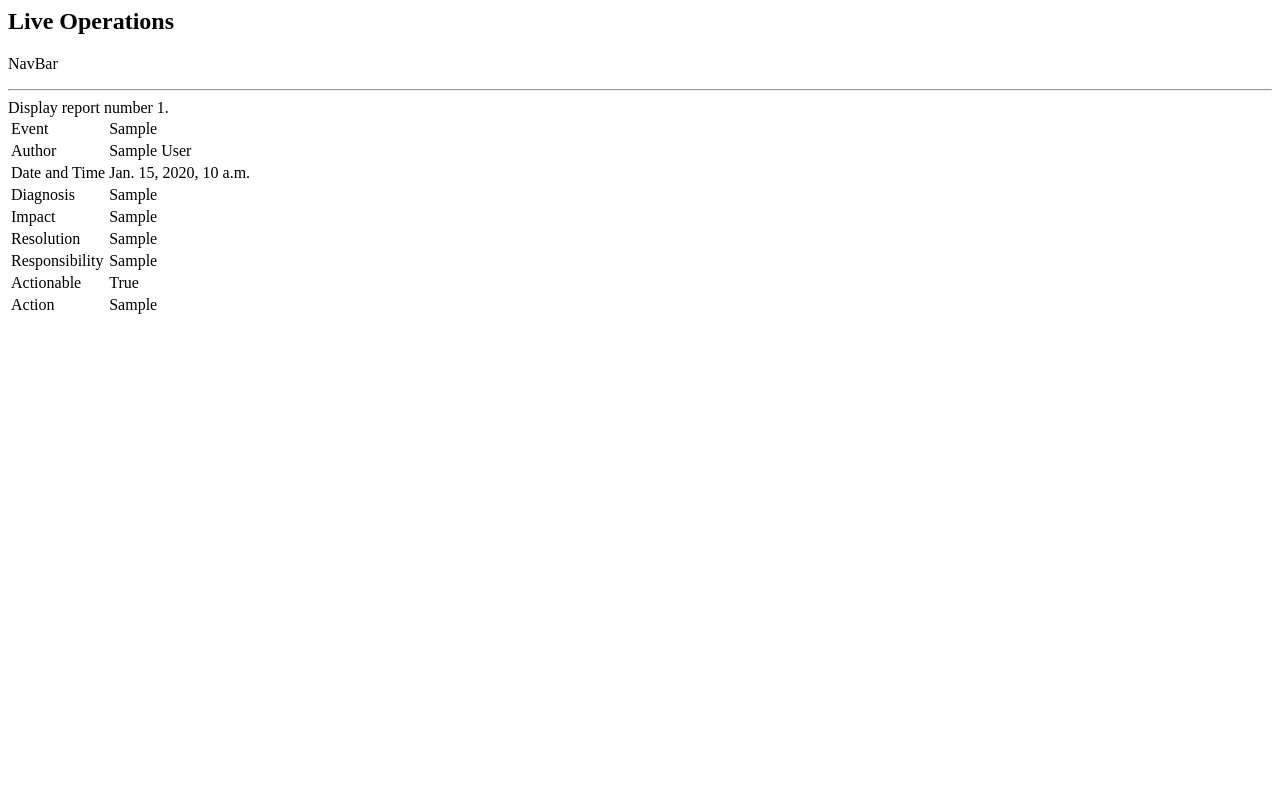
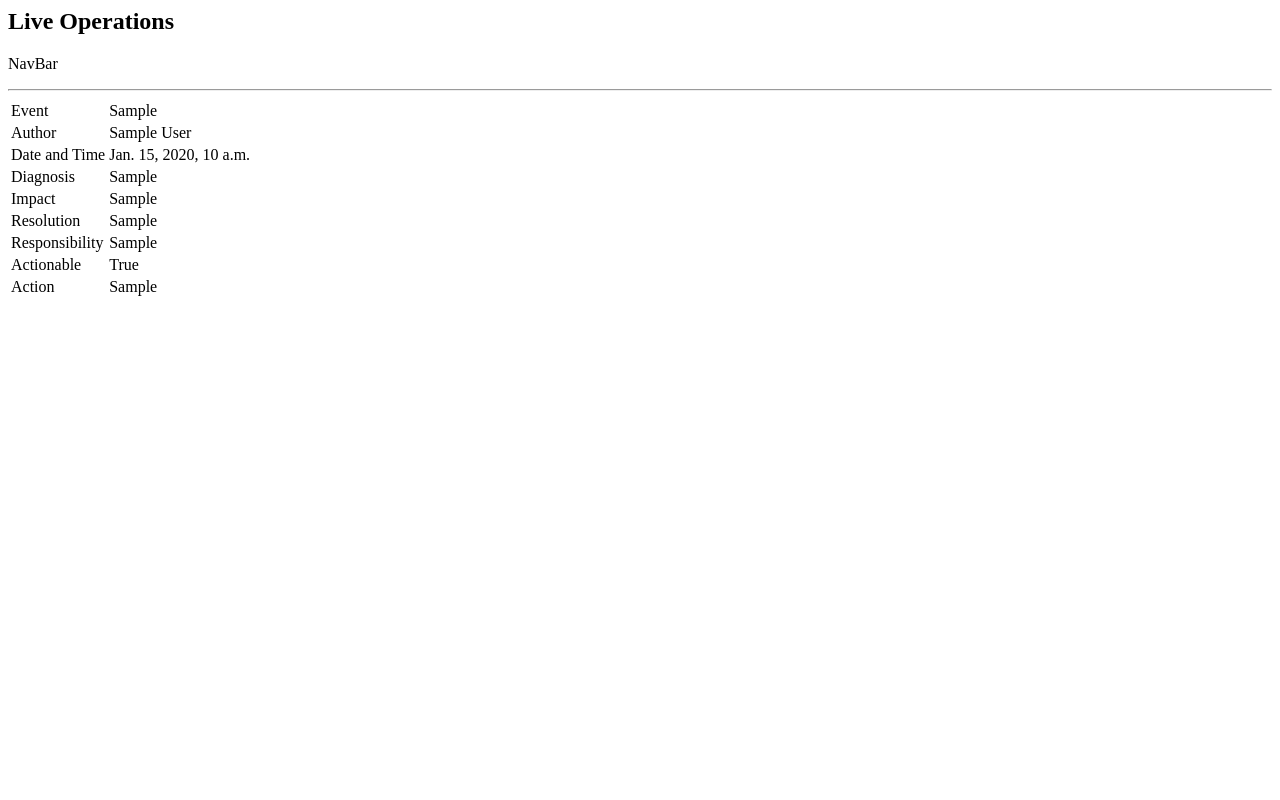
Before and after one commit to hoppo/djangoform, a Django app: a page that uses templates/report.html in a window 1280 px wide. Run offline with Django 3.2, Linux system fonts and the light colour scheme; tables that the repository leaves empty hold one stand-in row (values such as "Sample post"); some libraries are stand-ins or nearby versions.

Commit message:
minor change to report display

```diff
--- a/templates/report.html
+++ b/templates/report.html
@@ -1,6 +1,4 @@
 {% include 'base.html' %}
-
-Display report number {{report_id}}.
 
 <table>
 <tr><td>Event</td><td>{{ report.event }}</td></tr>
```
Also changed, not shown: 1 other file.
